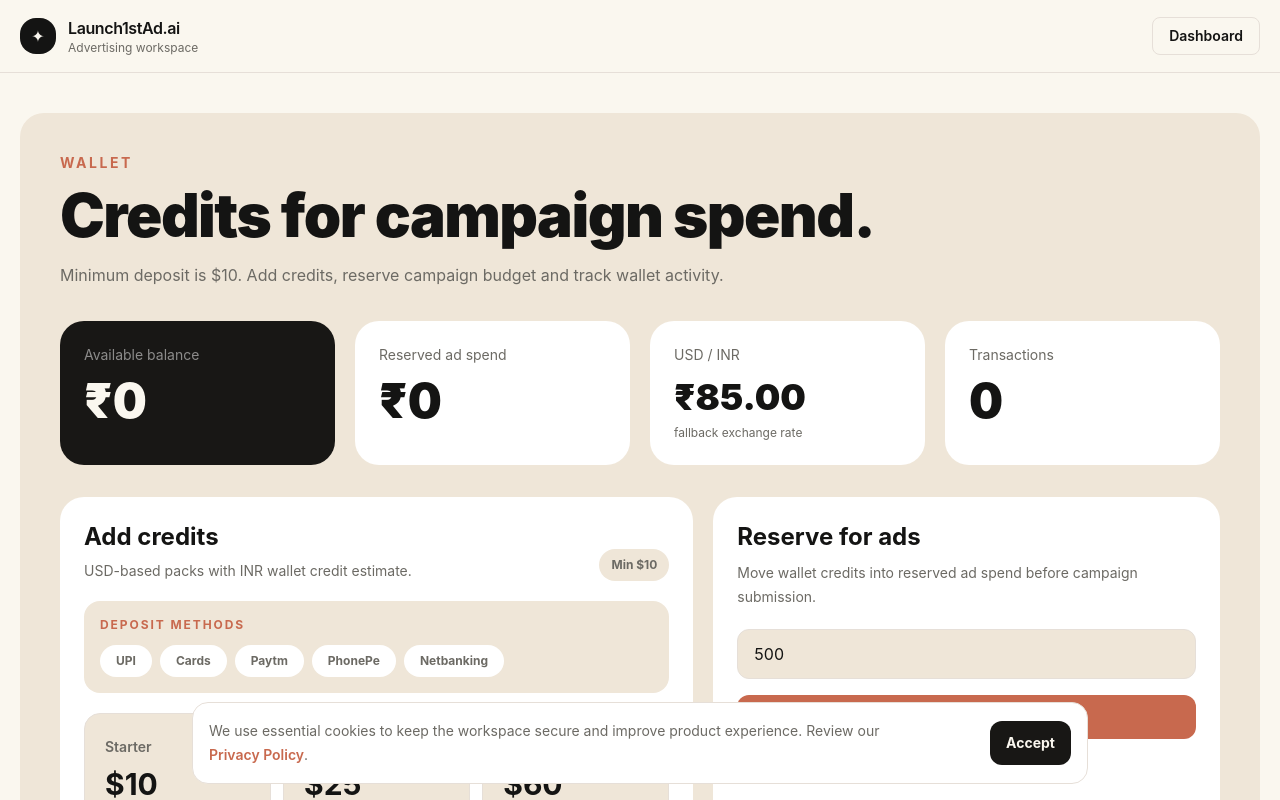
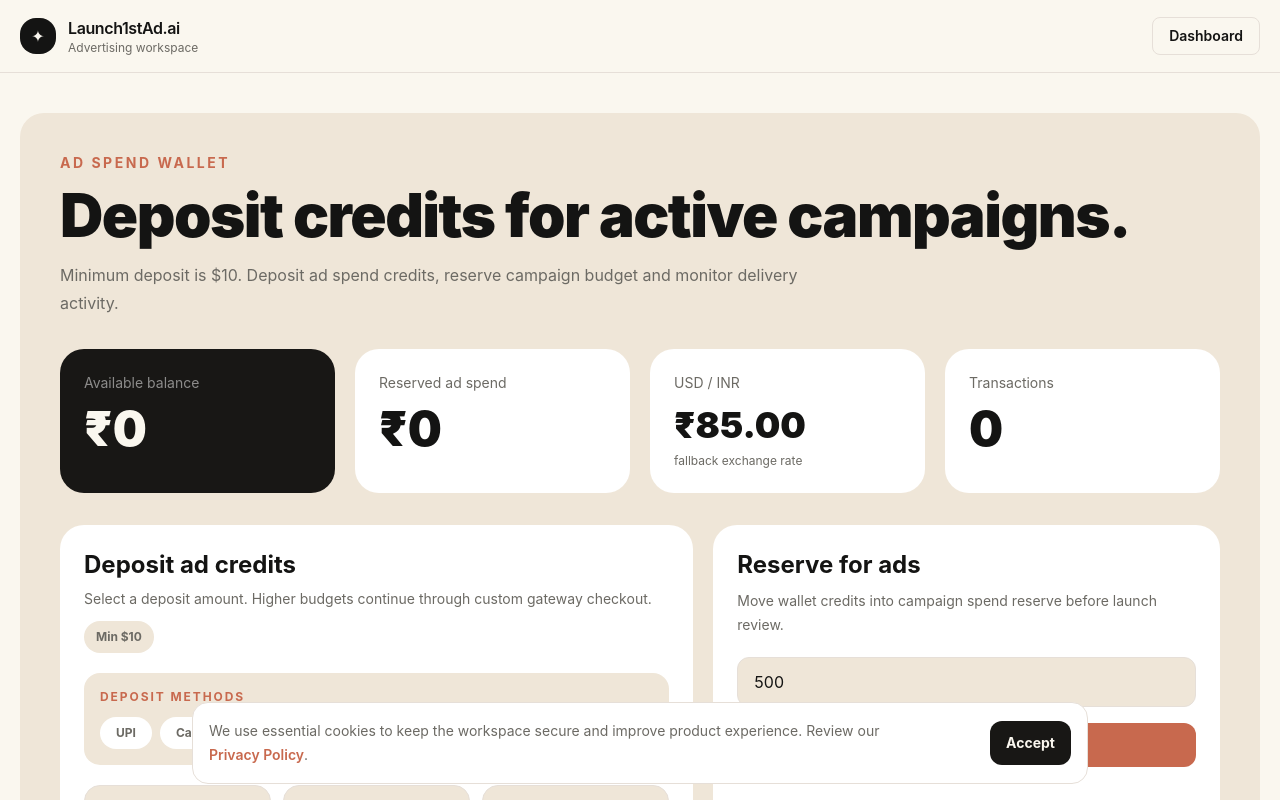
Before and after one commit to lkmeeena882437-dotcom/Launch1stAd.ai, a Next.js app: page /wallet in a window 1280 px wide. Shown: the top 800 px of the page. Built offline with nearby package versions, Linux system fonts and the light colour scheme; no server answers.

Commit message:
Convert wallet packs to ad spend credit amounts

```diff
--- a/components/wallet/WalletPanel.tsx
+++ b/components/wallet/WalletPanel.tsx
@@ -6,9 +6,9 @@ import { SupportedMethods } from "./SupportedMethods";
 import { FxRateCard } from "./FxRateCard";
 
 const packs = [
-  { name: "Starter", usd: 10, amount: 850, note: "Starter wallet credits" },
-  { name: "Growth", usd: 25, amount: 2125, note: "Growth wallet credits" },
-  { name: "Pro", usd: 60, amount: 5100, note: "Pro wallet credits" }
+  { name: "Ad Spend $10", usd: 10, amount: 850, note: "Ad spend credits" },
+  { name: "Ad Spend $25", usd: 25, amount: 2125, note: "Ad spend credits" },
+  { name: "Ad Spend $60", usd: 60, amount: 5100, note: "Ad spend credits" }
 ];
 
 export function WalletPanel() {
@@ -57,9 +57,9 @@ export function WalletPanel() {
   return (
     <section className="mx-auto max-w-7xl px-5 py-10">
       <div className="rounded-3xl bg-card p-6 md:p-10">
-        <p className="text-sm font-bold uppercase tracking-[0.18em] text-coral">Wallet</p>
-        <h1 className="mt-3 text-4xl font-black tracking-tight text-ink md:text-6xl">Credits for campaign spend.</h1>
-        <p className="mt-4 max-w-3xl leading-7 text-muted">Minimum deposit is $10. Add credits, reserve campaign budget and track wallet activity.</p>
+        <p className="text-sm font-bold uppercase tracking-[0.18em] text-coral">Ad spend wallet</p>
+        <h1 className="mt-3 text-4xl font-black tracking-tight text-ink md:text-6xl">Deposit credits for active campaigns.</h1>
+        <p className="mt-4 max-w-3xl leading-7 text-muted">Minimum deposit is $10. Deposit ad spend credits, reserve campaign budget and monitor delivery activity.</p>
 
         <div className="mt-8 grid gap-5 md:grid-cols-4">
           <div className="rounded-3xl bg-dark p-6 text-canvas">
@@ -81,8 +81,8 @@ export function WalletPanel() {
           <div className="rounded-3xl bg-white p-6">
             <div className="flex flex-wrap items-end justify-between gap-3">
               <div>
-                <h2 className="text-2xl font-bold">Add credits</h2>
-                <p className="mt-2 text-sm text-muted">USD-based packs with INR wallet credit estimate.</p>
+                <h2 className="text-2xl font-bold">Deposit ad credits</h2>
+                <p className="mt-2 text-sm text-muted">Select a deposit amount. Higher budgets continue through custom gateway checkout.</p>
               </div>
               <span className="rounded-full bg-card px-3 py-2 text-xs font-bold text-muted">Min $10</span>
             </div>
@@ -92,7 +92,7 @@ export function WalletPanel() {
                 <button key={pack.name} onClick={() => topUp(pack)} disabled={busyPack === pack.name} className="rounded-2xl border border-hairline bg-card p-5 text-left disabled:opacity-60">
                   <span className="text-sm font-semibold text-muted">{pack.name}</span>
                   <strong className="mt-2 block text-3xl text-ink">${pack.usd}</strong>
-                  <span className="mt-2 block text-xs text-muted">≈ ₹{pack.amount.toLocaleString("en-IN")} credits</span>
+                  <span className="mt-2 block text-xs text-muted">≈ ₹{pack.amount.toLocaleString("en-IN")} ad credits</span>
                 </button>
               ))}
             </div>
@@ -100,7 +100,7 @@ export function WalletPanel() {
 
           <div className="rounded-3xl bg-white p-6">
             <h2 className="text-2xl font-bold">Reserve for ads</h2>
-            <p className="mt-2 text-sm leading-6 text-muted">Move wallet credits into reserved ad spend before campaign submission.</p>
+            <p className="mt-2 text-sm leading-6 text-muted">Move wallet credits into campaign spend reserve before launch review.</p>
             <input value={reserveAmount} onChange={(event) => setReserveAmount(event.target.value)} className="mt-5 w-full rounded-xl border border-hairline bg-card px-4 py-3 outline-none" />
             <button onClick={reserve} className="mt-4 w-full rounded-xl bg-coral px-5 py-3 text-sm font-bold text-white">Reserve spend</button>
           </div>
```
